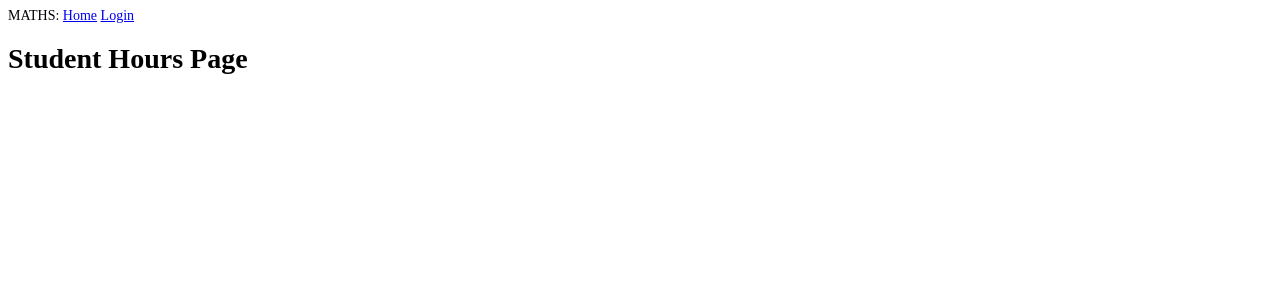
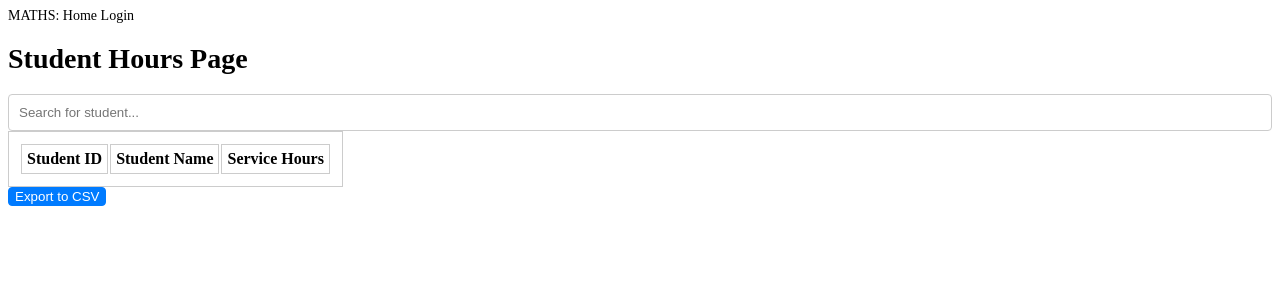
Before and after one commit to Lucas-Frazao/MATHS, a Flask app: page /studentHours in a window 1280 px wide. Shown: the top 300 px of the page. Run offline with Flask 3, Linux system fonts and the light colour scheme; lists and menus that the app fills with data are empty.

Commit message:
Updates features

```diff
--- a/app/Templates/base.html
+++ b/app/Templates/base.html
@@ -65,6 +65,24 @@
           border-bottom-right-radius: 5px;
           overflow: hidden;
         }
+        ul {
+  list-style-type: none;
+  padding: 0;
+}
+
+li {
+  display: inline-block;
+  padding: 10px;
+}
+
+a {
+  color: #000;
+  text-decoration: none;
+}
+
+a:hover {
+  color: #007bff;
+}
         .v9_10 {
           width: 591px;
           height: 82px;
@@ -165,6 +183,23 @@
           opacity: 1;
           text-align: left;
         }
+
+        table {
+  border: 1px solid #ccc;
+  padding: 10px;
+}
+
+th, td {
+  border: 1px solid #ccc;
+  padding: 5px;
+}
+
+button {
+  background-color: #007bff;
+  color: white;
+  border: 1px solid #007bff;
+  border-radius: 4px;
+}
         .v9_23 {
           width: 581px;
           color: rgba(0,0,0,0.6700000166893005);
@@ -299,6 +334,47 @@
           border-bottom-right-radius: 12px;
           overflow: hidden;
         }
+        .login-form {
+  border: 1px solid #ccc;
+  padding: 20px;
+}
+
+.form-control {
+  width: 100%;
+  padding: 10px;
+  border: 1px solid #ccc;
+  border-radius: 4px;
+}
+
+.btn-primary {
+  background-color: #007bff;
+  color: white;
+  border: 1px solid #007bff;
+  border-radius: 4px;
+}
+table {
+  border: 1px solid #ccc;
+  padding: 10px;
+}
+
+th, td {
+  border: 1px solid #ccc;
+  padding: 5px;
+}
+
+input[type="text"] {
+  width: 100%;
+  padding: 10px;
+  border: 1px solid #ccc;
+  border-radius: 4px;
+}
+
+button {
+  background-color: #007bff;
+  color: white;
+  border: 1px solid #007bff;
+  border-radius: 4px;
+}
         .v114_20 {
           width: 698px;
           color: rgba(255,255,255,1);
--- a/app/Templates/studentHours.html
+++ b/app/Templates/studentHours.html
@@ -1,10 +1,30 @@
-<!--  This will inherit the menu from base.html and will be on the teacher side of the application. It will display all of the student hours from the database along with the students' IDs  -->
 {% extends "base.html" %}
 
 {% block content %}
 
 <h1>Student Hours Page</h1>
 
+<input type="text" name="search" placeholder="Search for student...">
+
+<table>
+  <thead>
+    <tr>
+      <th>Student ID</th>
+      <th>Student Name</th>
+      <th>Service Hours</th>
+    </tr>
+  </thead>
+  <tbody>
+    {% for student in students %}
+      <tr>
+        <td>{{ student.id }}</td>
+        <td>{{ student.name }}</td>
+        <td>{{ student.service_hours }}</td>
+      </tr>
+    {% endfor %}
+  </tbody>
+</table>
+
+<button type="submit" name="export" value="csv">Export to CSV</button>
+
 {% endblock %}
-
-html>
```
Also changed, not shown: app/Templates/host.html (+9 -2 lines), app/Templates/scanEvent.html (+28 -2 lines), app/Templates/serviceHours.html (+23 -1 lines), app/Templates/troubleLogin.html (+6 -2 lines).
